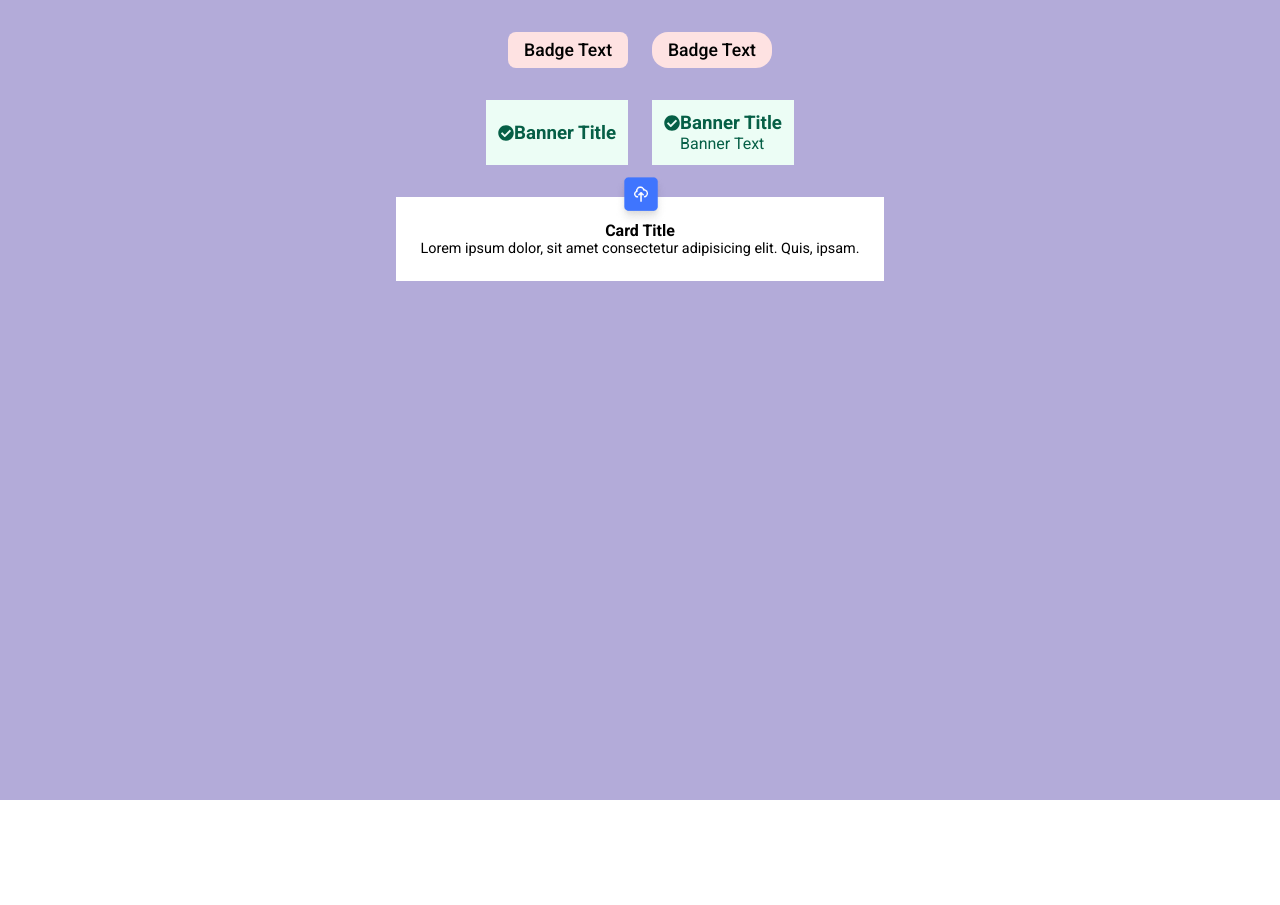
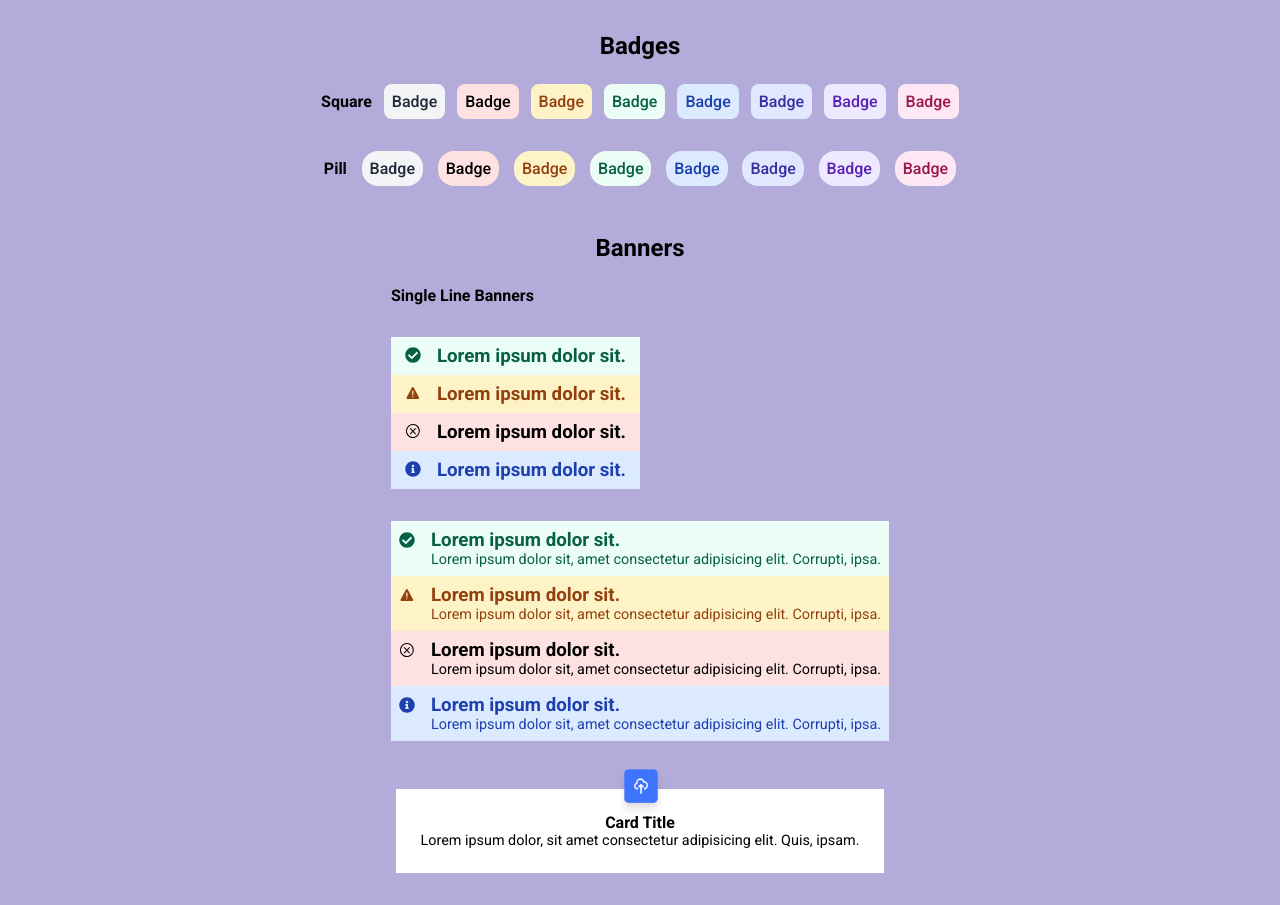
Before and after one commit to CaedusSolo/react-ui_lib, a React (Vite) app: page / in a window 1280 px wide. Before the commit the page ends 800 px from the top, so only its background shows below. Built offline with nearby package versions, Linux system fonts and the light colour scheme.

Commit message:
Laid out components on App home page

```diff
--- a/src/App.css
+++ b/src/App.css
@@ -9,7 +9,7 @@
   display: flex;
   align-items: center;
   justify-content: center;
-  height: 100vh;
+  min-height: 100vh;
   width: 100vw;
 }
 
@@ -17,7 +17,7 @@
   display: flex;
   flex-direction: column;
   align-items: center;
-  gap: 2em;
+  gap: 3em;
   height: 100%;
   width: 100%;
   max-width: 100%;
@@ -27,6 +27,25 @@
 
 .appContainer > section {
   display: flex;
+  flex-direction: column;
   justify-content: center;
   gap: 1.5em;
+  align-items: center;
 }
+
+.wrapper {
+  display: flex;
+  flex-direction: column;
+  justify-content: center;
+  gap: 2em;
+}
+
+.squareBadges,
+.pillBadges
+{
+  display: flex;
+  align-items: center;
+  justify-content: space-evenly;
+  width: 100%;
+  gap: 0.75em;
+}
--- a/src/App.jsx
+++ b/src/App.jsx
@@ -8,34 +8,79 @@ import "./components/Banner/banner.css";
 import "./components/Card/card.css";
 
 function App() {
+  const badgeColorSchemes = [
+    "grey",
+    "red",
+    "yellow",
+    "green",
+    "blue",
+    "indigo",
+    "purple",
+    "pink",
+  ];
+  const bannerVariants = ["success", "warning", "error", "neutral"];
+
+  function mapBadges(shape) {
+    return badgeColorSchemes.map((color) => {
+      return (
+        <Badge className={`badge ${shape} ${color}`}>
+          <Badge.Text>
+            <h1 className="badgeText">Badge</h1>
+          </Badge.Text>
+        </Badge>
+      );
+    });
+  }
+
+  function mapBanners(type) {
+    return bannerVariants.map((variant) => {
+      return (
+        <Banner className="banner" variant={variant} type={type}>
+          <Banner.Title className="bannerTitle">
+            Lorem ipsum dolor sit.
+          </Banner.Title>
+          {type === "multiline" && (
+            <Banner.Text className="bannerText">
+              Lorem ipsum dolor sit, amet consectetur adipisicing elit.
+              Corrupti, ipsa.
+            </Banner.Text>
+          )}
+        </Banner>
+      );
+    });
+  }
+
   return (
     <>
       <div className="appContainer">
         <section className="badgeSection">
-          <Badge className="badge square red">
-            <Badge.Text>
-              <h1 className="badgeText">Badge Text</h1>
-            </Badge.Text>
-          </Badge>
-          <Badge className="badge pill red">
-            <Badge.Text>
-              <h1 className="badgeText">Badge Text</h1>
-            </Badge.Text>
-          </Badge>
+          <h2 className="sectionTitle">Badges</h2>
+          <div className="wrapper">
+            <div className="squareBadges">
+              <h4>Square</h4>
+              {mapBadges("square")}
+            </div>
+            <div className="pillBadges">
+              <h4>Pill</h4>
+              {mapBadges("pill")}
+            </div>
+          </div>
         </section>
         <section className="bannerSection">
-          <Banner className="banner single success">
-            <Banner.Title className="bannerTitle">Banner Title</Banner.Title>
-          </Banner>
-          <Banner className="banner success multiline">
-            <Banner.Title className="bannerTitle">Banner Title</Banner.Title>
-            <Banner.Text className="bannerText">Banner Text</Banner.Text>
-          </Banner>
+          <h2 className="sectionTitle">Banners</h2>
+          <div className="wrapper">
+            <h4>Single Line Banners</h4>
+            <div className="singleLineBanners">{mapBanners("single")}</div>
+            <div className="multiLineBanners">{mapBanners("multiline")}</div>
+          </div>
         </section>
         <section className="cardSection">
           <Card className="card">
             <Card.Title className="cardTitle">Card Title</Card.Title>
-            <Card.Text className="cardText">Lorem ipsum dolor, sit amet consectetur adipisicing elit. Quis, ipsam.</Card.Text>
+            <Card.Text className="cardText">
+              Lorem ipsum dolor, sit amet consectetur adipisicing elit. Quis,
+              ipsam.
+            </Card.Text>
           </Card>
         </section>
       </div>
--- a/src/components/Badge/badge.css
+++ b/src/components/Badge/badge.css
@@ -1,11 +1,46 @@
 .badge {
     text-align: center;
-    padding: 0.5em 1em;
+    padding: 0.5em;
 }
 
 .badge.red {
     background-color: var(--red);
     color: var(--red-text-color)
+}
+
+.badge.grey {
+    background-color: var(--grey);
+    color: var(--grey-text-color)
+}
+
+.badge.yellow {
+    background-color: var(--yellow);
+    color: var(--yellow-text-color);
+}
+
+.badge.green {
+    background-color: var(--green);
+    color: var(--green-text-color);
+}
+
+.badge.blue {
+    background-color: var(--blue);
+    color: var(--blue-text-color)
+}
+
+.badge.indigo {
+    background-color: var(--indigo);
+    color: var(--indigo-text-color)
+}
+
+.badge.purple {
+    background-color: var(--purple);
+    color: var(--purple-text-color)
+}
+
+.badge.pink {
+    background-color: var(--pink);
+    color: var(--pink-text-color);
 }
 
 .badge.square {
@@ -17,6 +52,6 @@
 }
 
 .badgeText {
-    font-size: 1.1rem;
+    font-size: 1rem;
     font-weight: 450;
 }
--- a/src/components/Banner/Banner.jsx
+++ b/src/components/Banner/Banner.jsx
@@ -1,10 +1,33 @@
 import React from "react";
 import { FaCheckCircle } from "react-icons/fa";
+import { IoWarning } from "react-icons/io5";
+import { VscError } from "react-icons/vsc";
+import { FaInfoCircle } from "react-icons/fa";
+import classNames from 'classnames'
 
-function Banner({ children, className }) {
+function Banner({ children, className, variant, type }) {
+  const classes = classNames(className, variant, type)
+
+  function getIcon() {
+    const className = 'icon'
+    if (variant === 'success') {
+      return <FaCheckCircle className={className} />
+    }
+    else if (variant === 'warning') {
+      return <IoWarning className={className} />
+    }
+    else if (variant === 'error') {
+      return <VscError className={className} />
+    }
+    else {
+      return <FaInfoCircle className={className} />
+    }
+
+  }
+
   return (
-    <div className={className}>
-      <FaCheckCircle className="icon" />
+    <div className={classes}>
+      {getIcon()}
       <div>{children}</div>
     </div>
   );
--- a/src/components/Banner/banner.css
+++ b/src/components/Banner/banner.css
@@ -1,8 +1,10 @@
 .banner {
-    padding: 0.75em;
+    padding: 0.5em;
     font-size: 1rem;
     display: flex;
     justify-content: center;
+    align-items: start;
+    gap: 1em
 }
 
 .banner.success {
@@ -10,8 +12,29 @@
     color: var(--green-text-color);
 }
 
+.banner.warning {
+    background-color: var(--yellow);
+    color: var(--yellow-text-color)
+}
+
+.banner.error {
+    background-color: var(--red);
+    color: var(--red-text-color)
+}
+
+.banner.neutral {
+    background-color: var(--blue);
+    color: var(--blue-text-color)
+}
+
 .banner.single {
     align-items: center;
+    width: 50%;
+    padding: 0.5em;
+}
+
+.banner.single .icon {
+    margin-top: -3px;
 }
 
 .banner.multiline {
@@ -21,3 +44,7 @@
 .banner.multiline .icon {
     margin-top: 3px;
 }
+
+.bannerText {
+    font-size: 0.9rem;
+}
--- a/src/utils/variables.css
+++ b/src/utils/variables.css
@@ -3,7 +3,7 @@
     --grey-text-color: #1F2937;
     --red: #FEE2E2;
     --gred-text-color: #991B1B;
-    --yellow: #991B1B;
+    --yellow: #FEF3C7;
     --yellow-text-color: #92400E;
     --green: #ECFDF5;
     --green-text-color: #065F46;
@@ -13,4 +13,6 @@
     --indigo-text-color: #3730A3;
     --purple: #EDE9FE;
     --purple-text-color: #5B21B6;
+    --pink: #FCE7F3;
+    --pink-text-color: #9D174D;
 }
```
